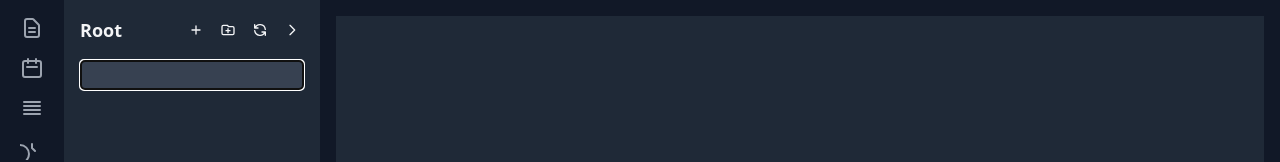
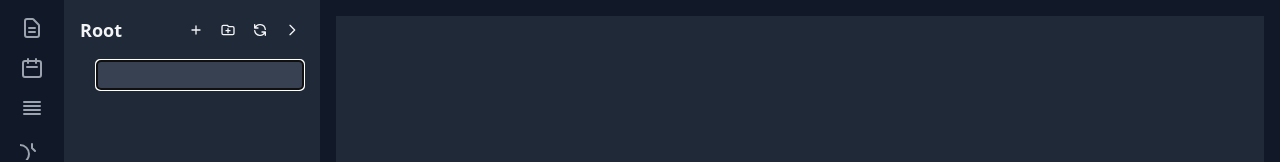
Before and after one commit to andycai/nodian-wails, a Svelte app in the folder frontend/: page / in a window 1280 px wide. Both pictures are taken after a click on the button 196 px from the left and 30 px from the top of the page. Shown: the top 162 px of the page. Built offline with nearby package versions, Linux system fonts and the light colour scheme.

Commit message:
Fix the parent directory where files and folders are created

```diff
--- a/frontend/src/FileExplorer.svelte
+++ b/frontend/src/FileExplorer.svelte
@@ -36,6 +36,8 @@
     let showConfirmDialog = false;
     let itemToDelete: string | null = null;
     let confirmMessage = "";
+
+    let creatingItemPath: string | null = null;
 
     onMount(async () => {
         currentDirectory = await GetCurrentDirectory();
@@ -103,7 +105,6 @@
             }
         });
 
-        console.log("File tree:", fileTree);
         // 递归排序和添加文件
         function addSortedFiles(path: string) {
             const items = fileTree[path] || [];
@@ -216,6 +217,7 @@
         } else {
             expandedFolders.add(folder);
         }
+        creatingPath = folder;
         expandedFolders = new Set(expandedFolders); // 触发更新
         await refreshFiles();
     }
@@ -246,10 +248,11 @@
     // 准备创建文件，等待输入文件名
     function startCreatingItem(isFile: boolean) {
         if (selectedItem && isFolder(selectedItem)) {
-            creatingPath = selectedItem;
+            creatingItemPath = selectedItem;
         } else {
-            creatingPath = currentDirectory + "/";
+            creatingItemPath = currentDirectory + "/";
         }
+        console.log("Creating item path:", creatingItemPath);
         isCreatingFile = isFile;
         isCreatingFolder = !isFile;
         newItemName = "";
@@ -264,7 +267,12 @@
                 fullPath = `${currentDirectory}/${newItemName}`;
             }
 
-            console.log("Creating item:", fullPath, currentDirectory);
+            console.log(
+                "Creating item:",
+                creatingPath,
+                fullPath,
+                currentDirectory,
+            );
             // 检查并创建根目录
             await CreateRootFolder(currentDirectory);
 
@@ -342,6 +350,20 @@
         return (
             file.endsWith("/") || files.some((f) => f.startsWith(file + "/"))
         );
+    }
+
+    function isNextToSelected(file: string): boolean {
+        if (!creatingItemPath) return false;
+        const creatingParts = creatingItemPath.split("/").filter(Boolean);
+        const fileParts = file.split("/").filter(Boolean);
+
+        if (creatingParts.length !== fileParts.length) return false;
+
+        for (let i = 0; i < creatingParts.length - 1; i++) {
+            if (creatingParts[i] !== fileParts[i]) return false;
+        }
+
+        return true;
     }
 </script>
 
@@ -557,9 +579,20 @@
                     {/if}
                 </li>
             {/if}
+            {#if (isCreatingFile || isCreatingFolder) && isNextToSelected(file) && creatingItemPath === file}
+                <li style="padding-left: {(getIndent(file) + 1) * 16}px;">
+                    <input
+                        type="text"
+                        bind:value={newItemName}
+                        on:keydown={handleKeydown}
+                        class="w-full p-1 text-sm border rounded dark:bg-gray-700 dark:text-white"
+                        autofocus
+                    />
+                </li>
+            {/if}
         {/each}
-        {#if (isCreatingFile || isCreatingFolder) && creatingPath}
-            <li style="padding-left: {(getIndent(creatingPath) + 1) * 16}px;">
+        {#if (isCreatingFile || isCreatingFolder) && (!selectedItem || !isFolder(selectedItem)) && creatingItemPath === currentDirectory + "/"}
+            <li style="padding-left: 16px;">
                 <input
                     type="text"
                     bind:value={newItemName}
```
